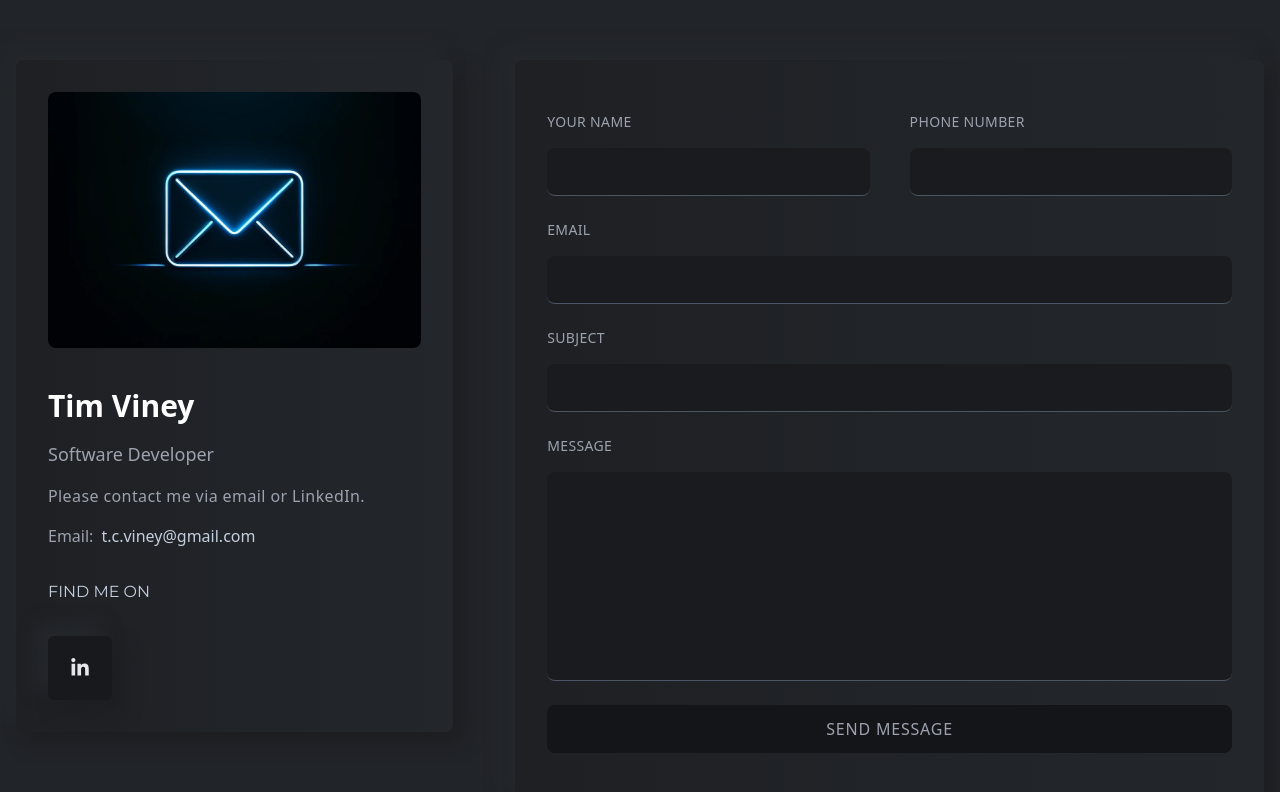
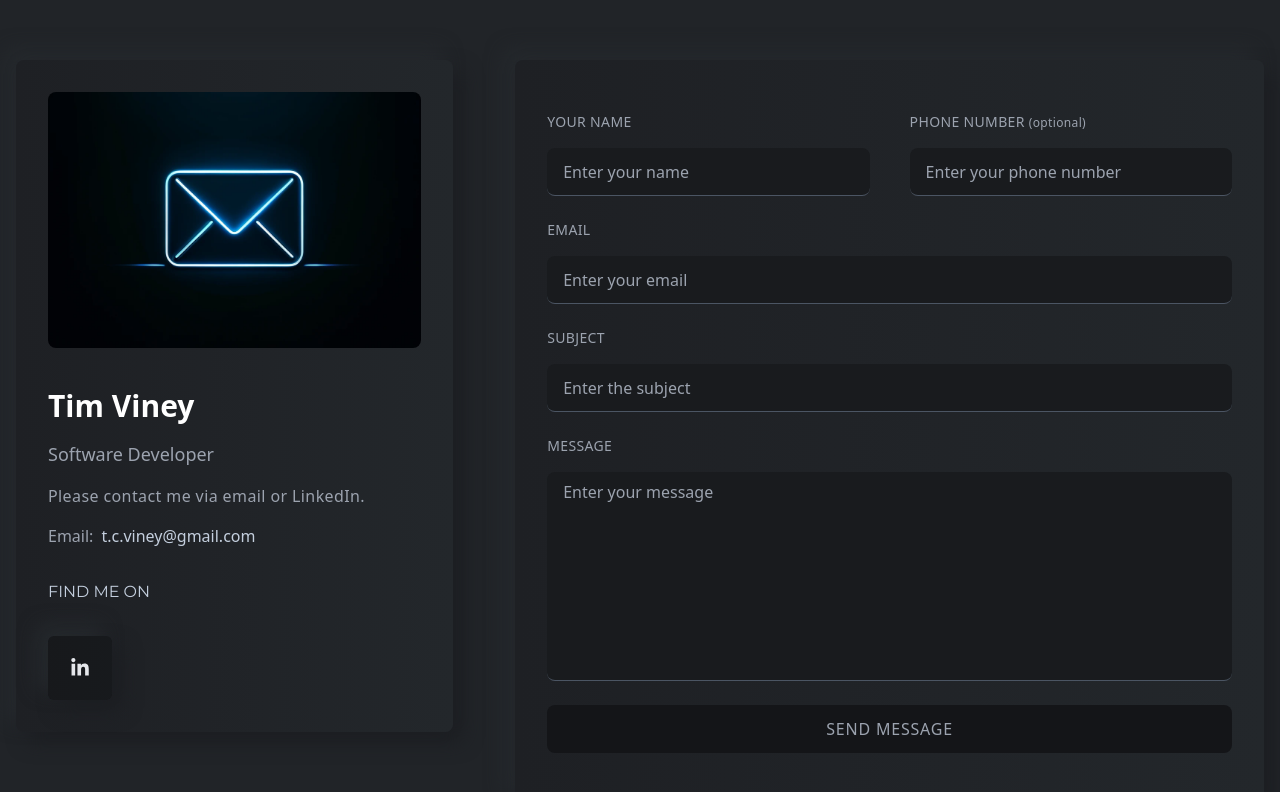
Before and after one commit to timviney/Portfolio, a React (Create React App) app: page / in a window 1280 px wide. Shown: the part 4459-5251 px from the top of the page. Built offline with nearby package versions, Linux system fonts and the light colour scheme; no server answers.

Commit message:
make the emailer actually work!

```diff
--- a/package.json
+++ b/package.json
@@ -4,6 +4,7 @@
   "private": true,
   "dependencies": {
     "@craco/craco": "^7.1.0",
+    "@emailjs/browser": "^4.4.1",
     "@testing-library/jest-dom": "^5.16.5",
     "@testing-library/react": "^13.4.0",
     "@testing-library/user-event": "^13.5.0",
--- a/src/components/contact/Contact.js
+++ b/src/components/contact/Contact.js
@@ -1,4 +1,5 @@
-import React,{useState} from 'react'
+import React, { useState } from 'react';
+import emailjs from '@emailjs/browser';
 import Title from '../layouts/Title';
 import ContactLeft from './ContactLeft';
 
@@ -10,44 +11,92 @@ const Contact = () => {
   const [message, setMessage] = useState("");
   const [errMsg, setErrMsg] = useState("");
   const [successMsg, setSuccessMsg] = useState("");
+  const [isLoading, setIsLoading] = useState(false);
 
   // ========== Email Validation start here ==============
   const emailValidation = () => {
     return String(email)
-      .toLocaleLowerCase()
+      .toLowerCase()
       .match(/^\w+([-]?\w+)*@\w+([-]?\w+)*(\.\w{2,3})+$/);
   };
-  // ========== Email Validation end here ================
 
-  const handleSend = (e) => {
+  // ========== Phone Validation start here ==============
+  const phoneValidation = () => {
+    // Basic phone validation - allows various formats
+    return String(phoneNumber)
+      .replace(/\s/g, '') // Remove spaces
+      .match(/^[+]?[0-9][\d]{0,15}$/); // Basic international format
+  };
+  // ========== Validation end here ================
+
+  const handleSend = async (e) => {
     e.preventDefault();
+
+    // Clear previous messages
+    setErrMsg("");
+    setSuccessMsg("");
+
+    // Validation
     if (username === "") {
       setErrMsg("Name is required!");
-    } else if (phoneNumber === "") {
-      setErrMsg("Phone number is required!");
+      return;
     } else if (email === "") {
       setErrMsg("Please give your Email!");
-    } else if (!emailValidation(email)) {
+      return;
+    } else if (!emailValidation()) {
       setErrMsg("Please give a valid Email!");
+      return;
+    } else if (phoneNumber !== "" && !phoneValidation()) {
+      setErrMsg("Please provide a valid phone number!");
+      return;
     } else if (subject === "") {
       setErrMsg("Please provide a Subject!");
+      return;
     } else if (message === "") {
       setErrMsg("Message is required!");
-    } else {
+      return;
+    }
+
+    // Start loading
+    setIsLoading(true);
+
+    try {
+      // EmailJS configuration
+      const serviceId = 'service_phz70zy';
+      const templateId = 'template_v9z7i2a';
+      const publicKey = 'TNUeWI9fw864rC7I-';
+
+      const templateParams = {
+        from_name: username,
+        from_email: email,
+        phone_number: phoneNumber || 'Not provided',
+        subject: subject,
+        message: message,
+        to_name: 'Tim Viney',
+      };
+
+      const result = await emailjs.send(serviceId, templateId, templateParams, publicKey);
+
+      if (result.status === 200) {
         setSuccessMsg(
           `Thank you ${username}, your message has been sent successfully!`
         );
 
-      // TODO - can actually send the email here!
-
-      setErrMsg("");
+        // Clear form after successful submission
         setUsername("");
         setPhoneNumber("");
         setEmail("");
         setSubject("");
         setMessage("");
       }
+    } catch (error) {
+      console.error('Email sending failed:', error);
+      setErrMsg("Failed to send message. Please try again later.");
+    } finally {
+      setIsLoading(false);
+    }
   };
+
   return (
     <section
       id="contact"
@@ -80,24 +129,26 @@ const Contact = () => {
                     onChange={(e) => setUsername(e.target.value)}
                     value={username}
                     className={`${
-                      errMsg === "Username is required!" &&
+                      errMsg === "Name is required!" &&
                       "outline-designColor"
                     } contactInput`}
                     type="text"
+                    placeholder="Enter your name"
                   />
                 </div>
                 <div className="w-full lgl:w-1/2 flex flex-col gap-4">
                   <p className="text-sm text-gray-400 uppercase tracking-wide">
-                    Phone Number
+                    Phone Number <span className="text-xs normal-case">(optional)</span>
                   </p>
                   <input
                     onChange={(e) => setPhoneNumber(e.target.value)}
                     value={phoneNumber}
                     className={`${
-                      errMsg === "Phone number is required!" &&
+                      errMsg === "Please provide a valid phone number!" &&
                       "outline-designColor"
                     } contactInput`}
-                    type="text"
+                    type="tel"
+                    placeholder="Enter your phone number"
                   />
                 </div>
               </div>
@@ -109,10 +160,11 @@ const Contact = () => {
                   onChange={(e) => setEmail(e.target.value)}
                   value={email}
                   className={`${
-                    errMsg === "Please give your Email!" &&
+                    (errMsg === "Please give your Email!" || errMsg === "Please give a valid Email!") &&
                     "outline-designColor"
                   } contactInput`}
                   type="email"
+                  placeholder="Enter your email"
                 />
               </div>
               <div className="flex flex-col gap-4">
@@ -123,10 +175,11 @@ const Contact = () => {
                   onChange={(e) => setSubject(e.target.value)}
                   value={subject}
                   className={`${
-                    errMsg === "Plese give your Subject!" &&
+                    errMsg === "Please provide a Subject!" &&
                     "outline-designColor"
                   } contactInput`}
                   type="text"
+                  placeholder="Enter the subject"
                 />
               </div>
               <div className="flex flex-col gap-4">
@@ -141,14 +194,18 @@ const Contact = () => {
                   } contactTextArea`}
                   cols="30"
                   rows="8"
+                  placeholder="Enter your message"
                 ></textarea>
               </div>
               <div className="w-full">
                 <button
                   onClick={handleSend}
-                  className="w-full h-12 bg-[#141518] rounded-lg text-base text-gray-400 tracking-wider uppercase hover:text-white duration-300 hover:border-[1px] hover:border-designColor border-transparent"
+                  disabled={isLoading}
+                  className={`w-full h-12 bg-[#141518] rounded-lg text-base text-gray-400 tracking-wider uppercase hover:text-white duration-300 hover:border-[1px] hover:border-designColor border-transparent ${
+                    isLoading ? 'opacity-50 cursor-not-allowed' : ''
+                  }`}
                 >
-                  Send Message
+                  {isLoading ? 'Sending...' : 'Send Message'}
                 </button>
               </div>
               {errMsg && (
@@ -167,6 +224,6 @@ const Contact = () => {
       </div>
     </section>
   );
-}
+};
 
-export default Contact
+export default Contact;
```
Also changed, not shown: 1 other file (tests, documents, lock files or other folders). Lines whose indentation alone changed are shown as unchanged.
